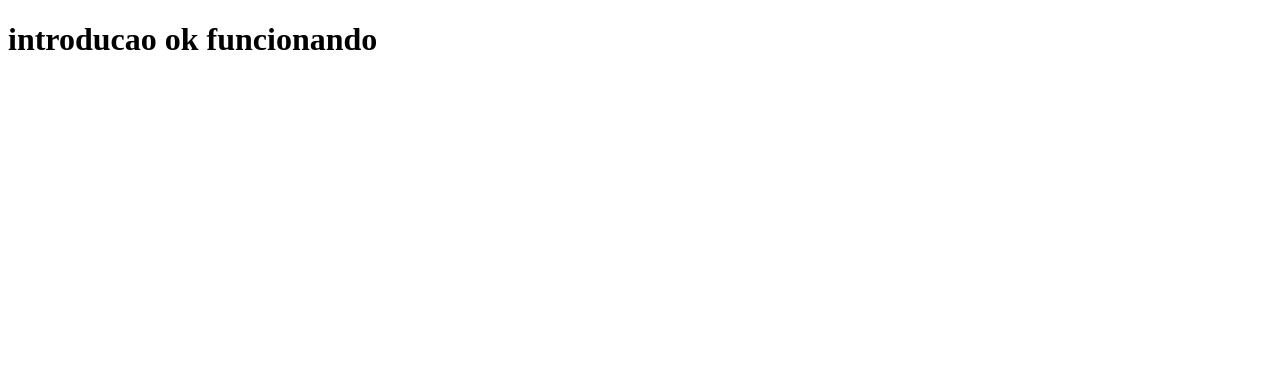
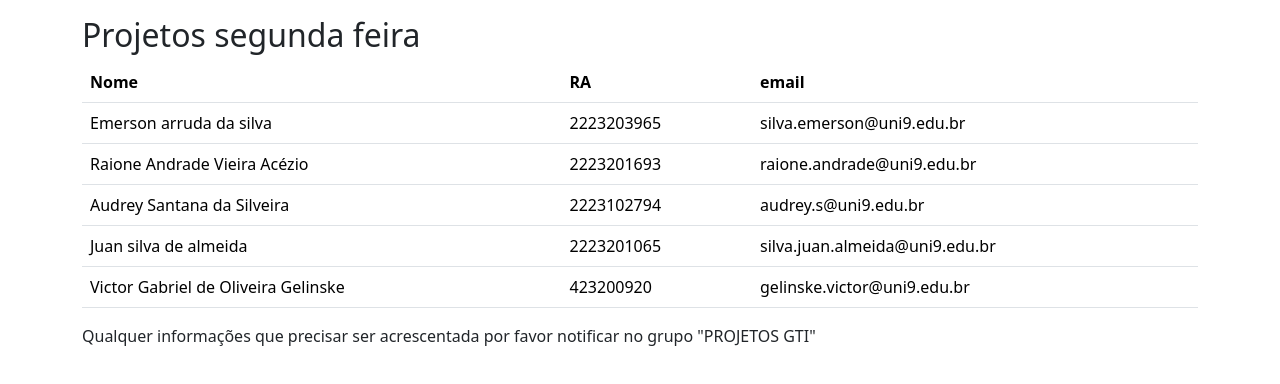
Before and after one commit to Uninone1001/introducao, a plain HTML site: page index.html in a window 1280 px wide. Drawn offline with nearby package versions, Linux system fonts and the light colour scheme.

Commit message:
Atualizando nome dos integrantes

```diff
--- a/index.html
+++ b/index.html
@@ -1,11 +1,57 @@
 <!DOCTYPE html>
 <html lang="en">
 <head>
-      <meta charset="UTF-8">
-      <meta name="viewport" content="width=device-width, initial-scale=1.0">
-      <title>Introducao</title>
+  <title>Bootstrap Example</title>
+  <meta charset="utf-8">
+  <meta name="viewport" content="width=device-width, initial-scale=1">
+  <link href="https://cdn.jsdelivr.net/npm/bootstrap@5.3.2/dist/css/bootstrap.min.css" rel="stylesheet">
+  <script src="https://cdn.jsdelivr.net/npm/bootstrap@5.3.2/dist/js/bootstrap.bundle.min.js"></script>
 </head>
 <body>
-      <h1>introducao ok funcionando</h1>
+
+<div class="container mt-3">
+  <h2>Projetos segunda feira</h2>
+
+  <table class="table">
+    <thead>
+      <tr>
+        <th>Nome </th>
+        <th>RA</th>
+        <th>email</th>
+      </tr>
+    </thead>
+    <tbody>
+      <tr>
+        <td>Emerson arruda da silva </td>
+        <td>2223203965</td>
+        <td>silva.emerson@uni9.edu.br</td>
+      </tr>
+      <tr>
+        <td>Raione Andrade Vieira Acézio       </td>
+        <td>2223201693</td>
+        <td>raione.andrade@uni9.edu.br</td>
+      </tr>
+      <tr>
+        <td>Audrey Santana da Silveira</td>
+        <td>2223102794</td>
+        <td>audrey.s@uni9.edu.br</td>
+      </tr>
+      <tr>
+            <td>Juan silva de almeida</td>
+            <td>2223201065</td>
+            <td>silva.juan.almeida@uni9.edu.br</td>
+          </tr>
+      <tr>
+            <td>Victor Gabriel de Oliveira Gelinske
+            </td>
+            <td>423200920</td>
+            <td>gelinske.victor@uni9.edu.br</td>
+          </tr>
+    </tbody>
+
+  </table>
+  <p>Qualquer informações que precisar ser acrescentada por favor notificar no grupo "PROJETOS GTI"</p>
+</div>
+
 </body>
 </html>
```
